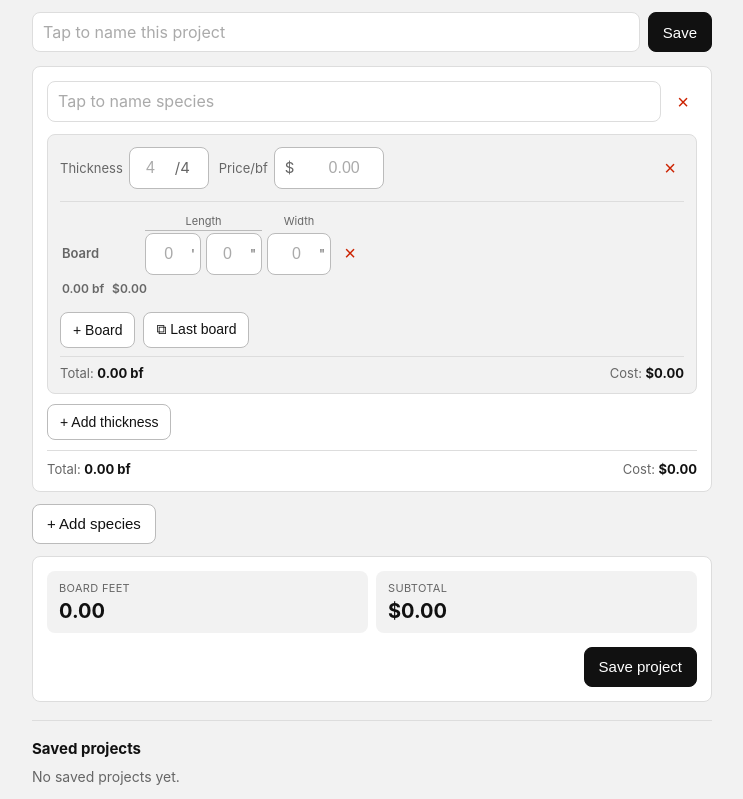
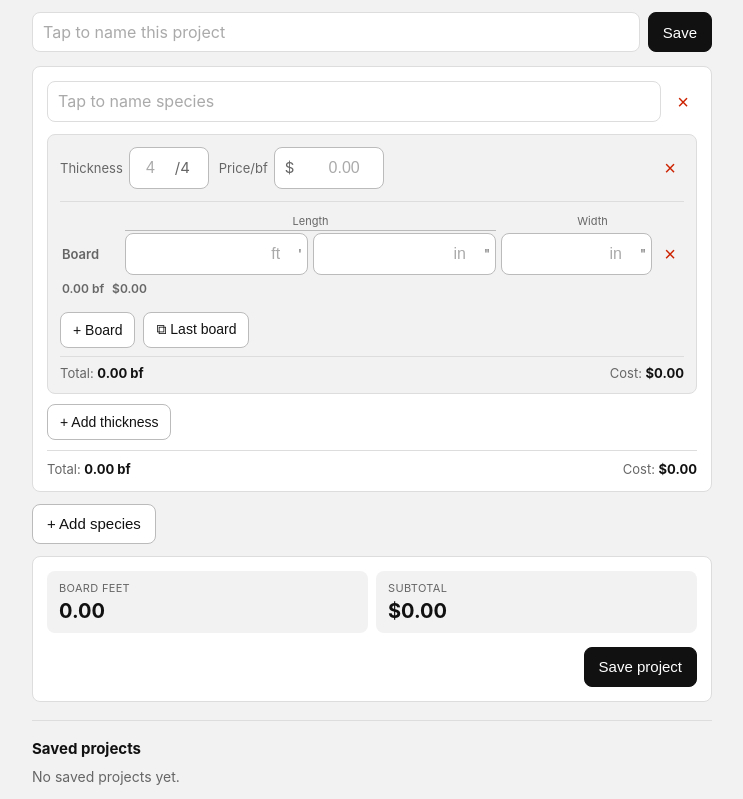
Before and after one commit to wildboardstudio/wild-board-calculator, a plain HTML site: page index.html in a window 1280 px wide. Shown: the part 62-861 px from the top of the page, without its empty margins (268-1011 px from the left). Drawn offline with Linux system fonts and the light colour scheme.

Commit message:
Update index.html

```diff
--- a/index.html
+++ b/index.html
@@ -134,15 +134,17 @@
 
     .b-heads {
       display: grid;
-      grid-template-columns: 80px 56px 56px 64px 28px;
+      grid-template-columns: 60px 1fr 1fr 1fr;
       gap: 5px; margin-bottom: 6px;
       font-size: 11px; color: var(--text2); text-align: center;
     }
     .b-row {
       display: grid;
-      grid-template-columns: 80px 56px 56px 64px 28px;
-      gap: 5px; align-items: start; margin-bottom: 4px;
+      grid-template-columns: 60px 1fr 1fr 1fr;
+      gap: 5px; align-items: center; margin-bottom: 4px;
     }
+    .b-row-right { display: flex; align-items: center; gap: 5px; }
+    .b-row-right .suffix-wrap { flex: 1; }
     .b-label { font-size: 13px; font-weight: 600; color: var(--text2); display: flex; align-items: center; min-height: 40px; padding: 0 2px; }
     .suffix-wrap { display: flex; align-items: center; border: 1px solid var(--border2); border-radius: var(--radius); background: var(--bg); overflow: hidden; min-height: 40px; }
     .suffix-wrap input { border: none; background: transparent; padding: 9px 2px 9px 6px; font-size: 16px; color: var(--text); text-align: right; width: 100%; min-width: 0; }
@@ -493,7 +495,6 @@ function render(){
           <div></div>
           <div style="grid-column:2/4;text-align:center;border-bottom:1px solid var(--border2);padding-bottom:2px;">Length</div>
           <div style="text-align:center;">Width</div>
-          <div></div>
         </div>
         <div id="bl-${t.id}"></div>
         <div class="b-actions">
@@ -512,10 +513,12 @@ function render(){
         wrap.innerHTML=`
           <div class="b-row">
             <div class="b-label">${boardName(i,total)}</div>
-            <div class="suffix-wrap"><input type="number" inputmode="numeric" data-sid="${s.id}" data-tid="${t.id}" data-bid="${b.id}" data-field="lft" placeholder="0" min="0" step="1" value="${b.lft}" /><span class="suffix-mark">'</span></div>
-            <div class="suffix-wrap"><input type="number" inputmode="numeric" data-sid="${s.id}" data-tid="${t.id}" data-bid="${b.id}" data-field="lin" placeholder="0" min="0" max="11" step="1" value="${b.lin}" /><span class="suffix-mark">"</span></div>
-            <div class="suffix-wrap"><input type="number" inputmode="decimal" data-sid="${s.id}" data-tid="${t.id}" data-bid="${b.id}" data-field="w" placeholder="0" min="0" step="0.25" value="${b.w}" /><span class="suffix-mark">"</span></div>
-            <button class="del-btn" data-action="rem-board" data-sid="${s.id}" data-tid="${t.id}" data-bid="${b.id}" aria-label="Remove board">×</button>
+            <div class="suffix-wrap"><input type="number" inputmode="numeric" data-sid="${s.id}" data-tid="${t.id}" data-bid="${b.id}" data-field="lft" placeholder="ft" min="0" step="1" value="${b.lft}" /><span class="suffix-mark">'</span></div>
+            <div class="suffix-wrap"><input type="number" inputmode="numeric" data-sid="${s.id}" data-tid="${t.id}" data-bid="${b.id}" data-field="lin" placeholder="in" min="0" max="11" step="1" value="${b.lin}" /><span class="suffix-mark">"</span></div>
+            <div style="display:flex;align-items:center;gap:4px;">
+              <div class="suffix-wrap" style="flex:1"><input type="number" inputmode="decimal" data-sid="${s.id}" data-tid="${t.id}" data-bid="${b.id}" data-field="w" placeholder="in" min="0" step="0.25" value="${b.w}" /><span class="suffix-mark">"</span></div>
+              <button class="del-btn" data-action="rem-board" data-sid="${s.id}" data-tid="${t.id}" data-bid="${b.id}" aria-label="Remove board" style="min-width:28px;flex-shrink:0">×</button>
+            </div>
           </div>
           <div class="b-result">
             <span id="bf-${b.id}">${calcBF(t.tNum,b.lft,b.lin,b.w).toFixed(2)} bf</span>
```
